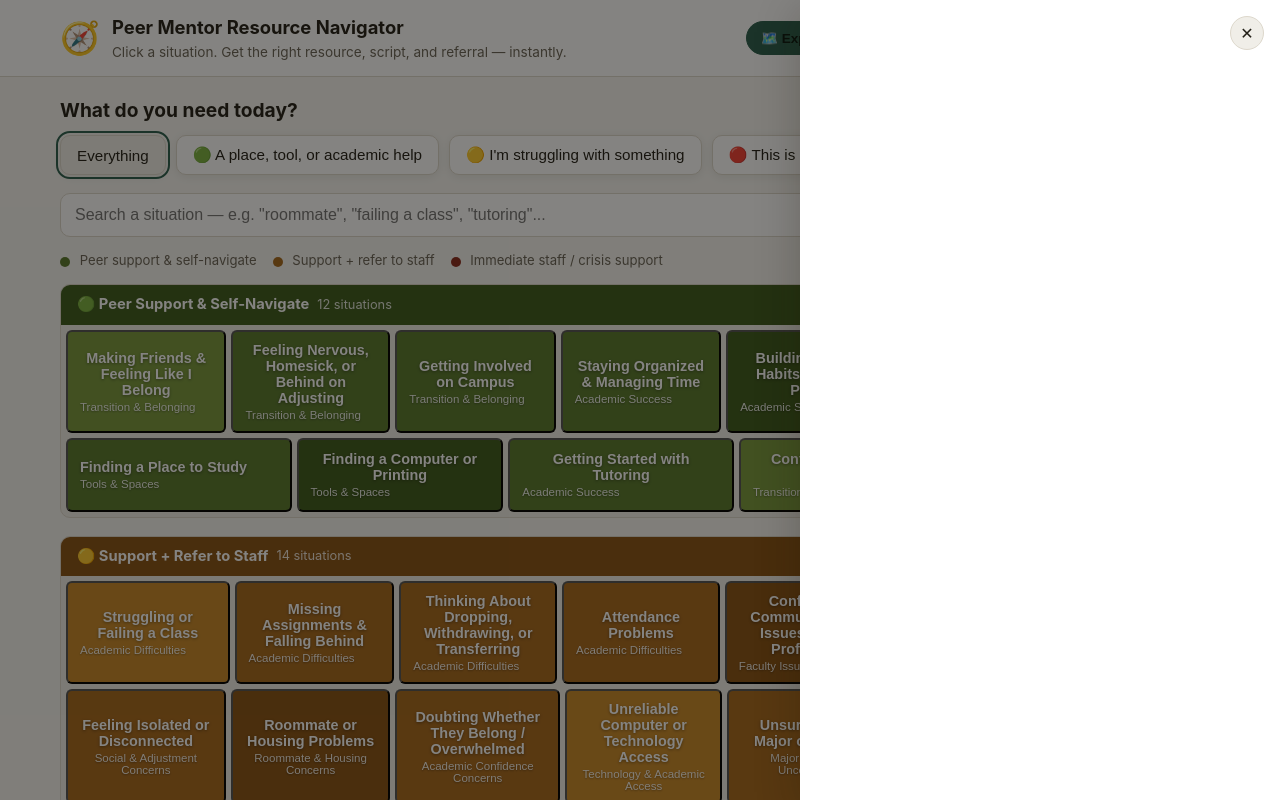
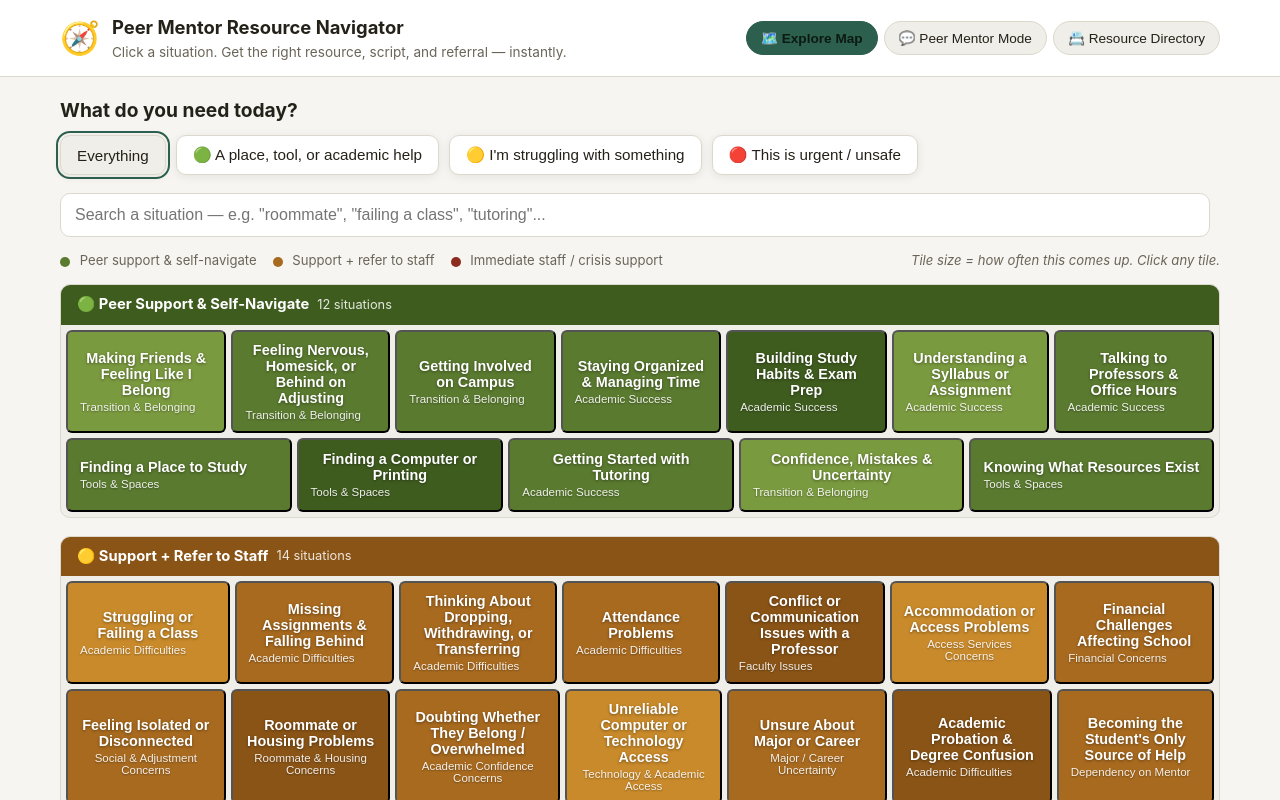
Before and after one commit to cxctis/peer-mentor-navigator, a plain HTML site: page index.html in a window 1280 px wide. Shown: the top 800 px of the page. Drawn offline with Linux system fonts and the light colour scheme.

Commit message:
Fix invisible overlay blocking all clicks on page load
.detail-overlay had an unconditional display:flex, which beat the
browser's default [hidden]{display:none} since author CSS always
wins over the user-agent stylesheet regardless of specificity. The
closed overlay was rendering as a full-page transparent layer over
everything, silently eating every click. Now display:none is the
default and :not([hidden]) switches it to flex only when open.

```diff
--- a/assets/style.css
+++ b/assets/style.css
@@ -186,9 +186,10 @@ main#app{max-width:1200px;margin:0 auto;padding:20px;}
   position:fixed;inset:0;
   background:rgba(10,8,4,.5);
   z-index:200;
-  display:flex;
+  display:none;
   justify-content:flex-end;
 }
+.detail-overlay:not([hidden]){display:flex;}
 .detail-panel{
   background:var(--surface);
   width:min(480px, 100%);
```
